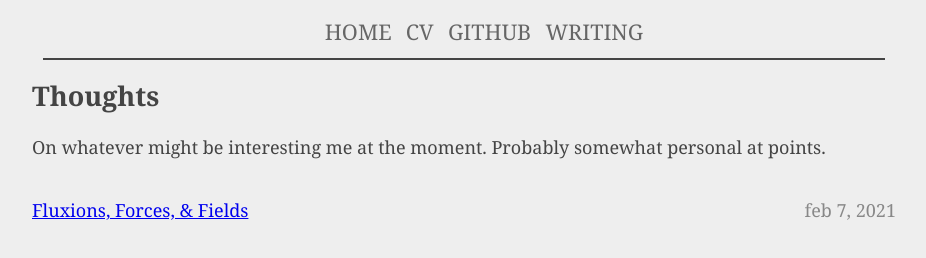
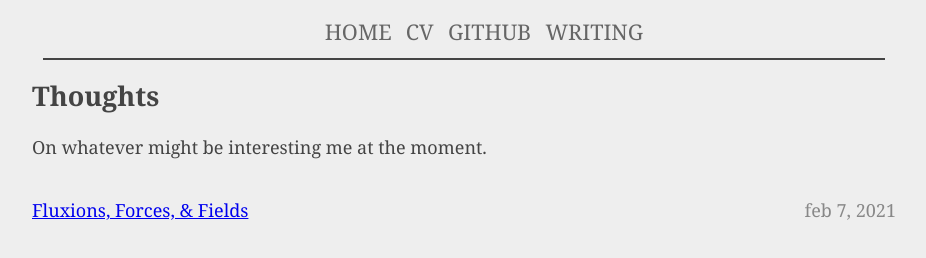
Before and after one commit to zellaa/zellaa.github.io, a plain HTML site: page bloglist.html in a window 1280 px wide. Shown: the whole page, without its empty margins (176-1102 px from the left). Drawn offline with Linux system fonts and the light colour scheme.

```diff
--- a/bloglist.html
+++ b/bloglist.html
@@ -45,7 +45,7 @@
 <main>
   <header>
     <h2>Thoughts</h2>
-    <p>On whatever might be interesting me at the moment. Probably somewhat personal at points.</p>
+    <p>On whatever might be interesting me at the moment.</p>
   </header>
   <nav>
     <ol>
```
